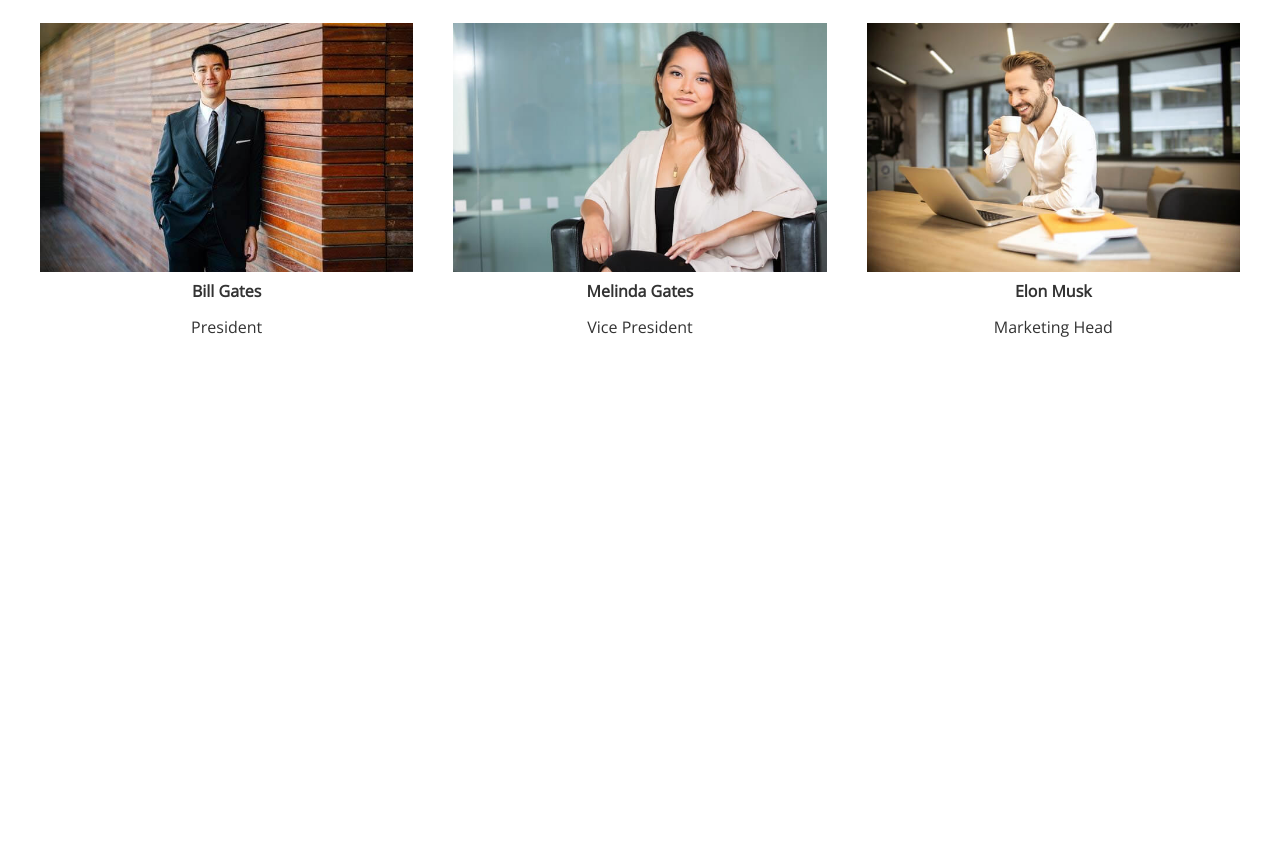
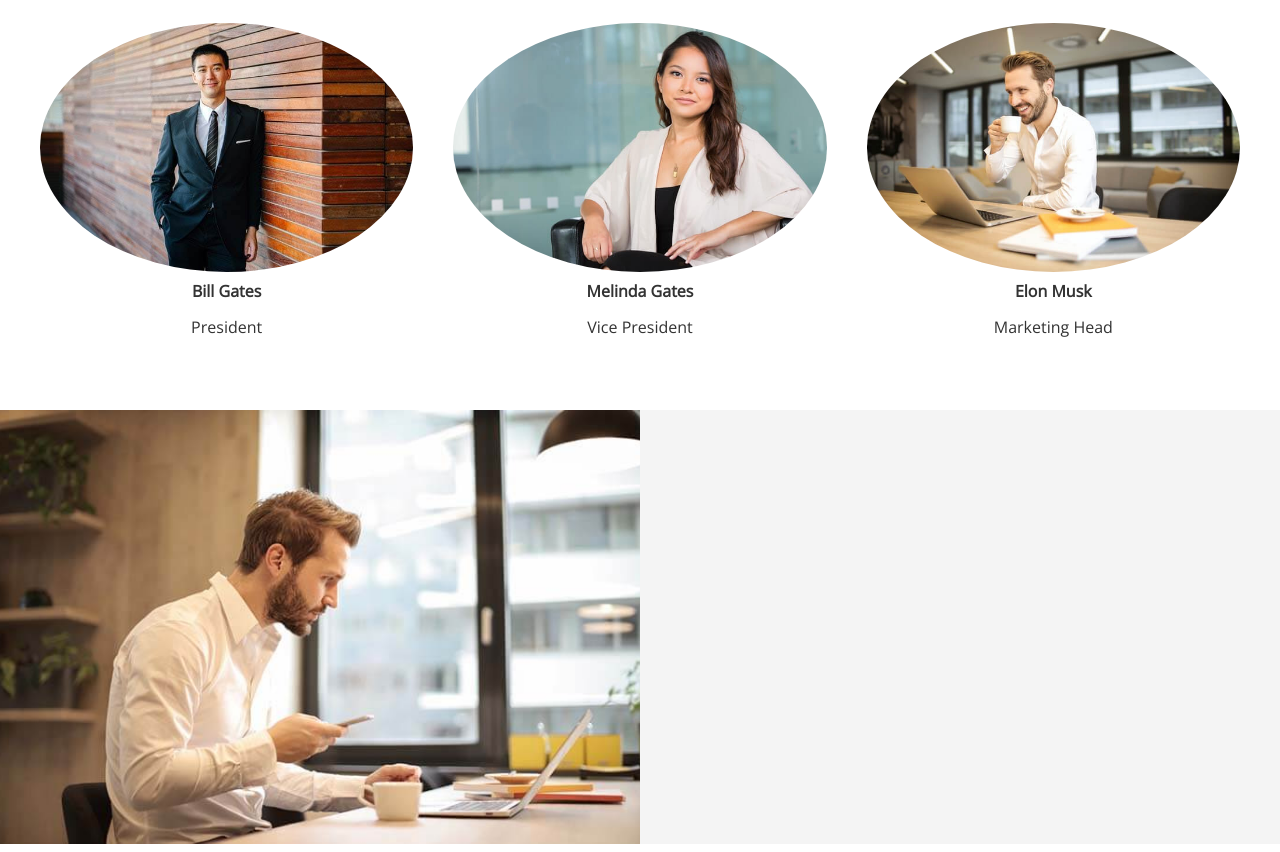
Before and after one commit to lawlawson/EdgeLedger-Website, a plain HTML site: page index.html in a window 1280 px wide. Shown: the part 2950-3802 px from the top of the page. Before the commit the page ends 3360 px from the top, so only its background shows below. Drawn offline with nearby package versions, Linux system fonts and the light colour scheme.

Commit message:
Added border radius to contact images and added image to contact section

```diff
--- a/css/style.css
+++ b/css/style.css
@@ -132,3 +132,7 @@
 .cases img:hover {
   opacity: 0.7;
 }
+
+.team img {
+  border-radius: 50%;
+}
--- a/index.html
+++ b/index.html
@@ -182,6 +182,23 @@
             <h4>Elon Musk</h4>
             <p>Marketing Head</p>
           </div>
+        </div>
+      </section>
+      <!-- Contact -->
+      <section id="contact" class="contact flex-columns">
+        <div class="row">
+          <div class="column">
+            <div class="column-1">
+              <img src="images/home/contact.jpg" alt="" />
+            </div>
+          </div>
+          <div class="column">
+            <div class="column-2 bg-light">
+              <form action="" class="callback-form"></form>
+            </div>
+          </div>
+        </div>
+      </section>
     </main>
   </body>
 </html>
```
